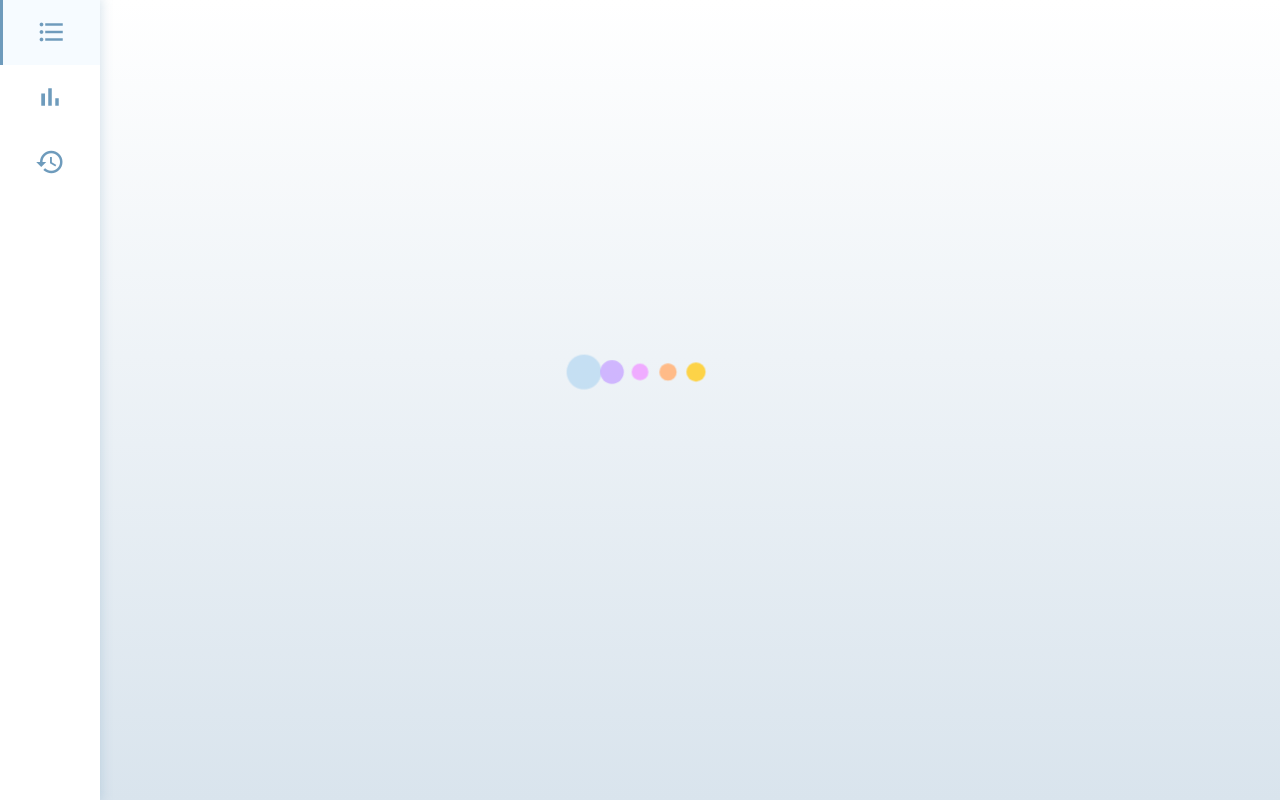
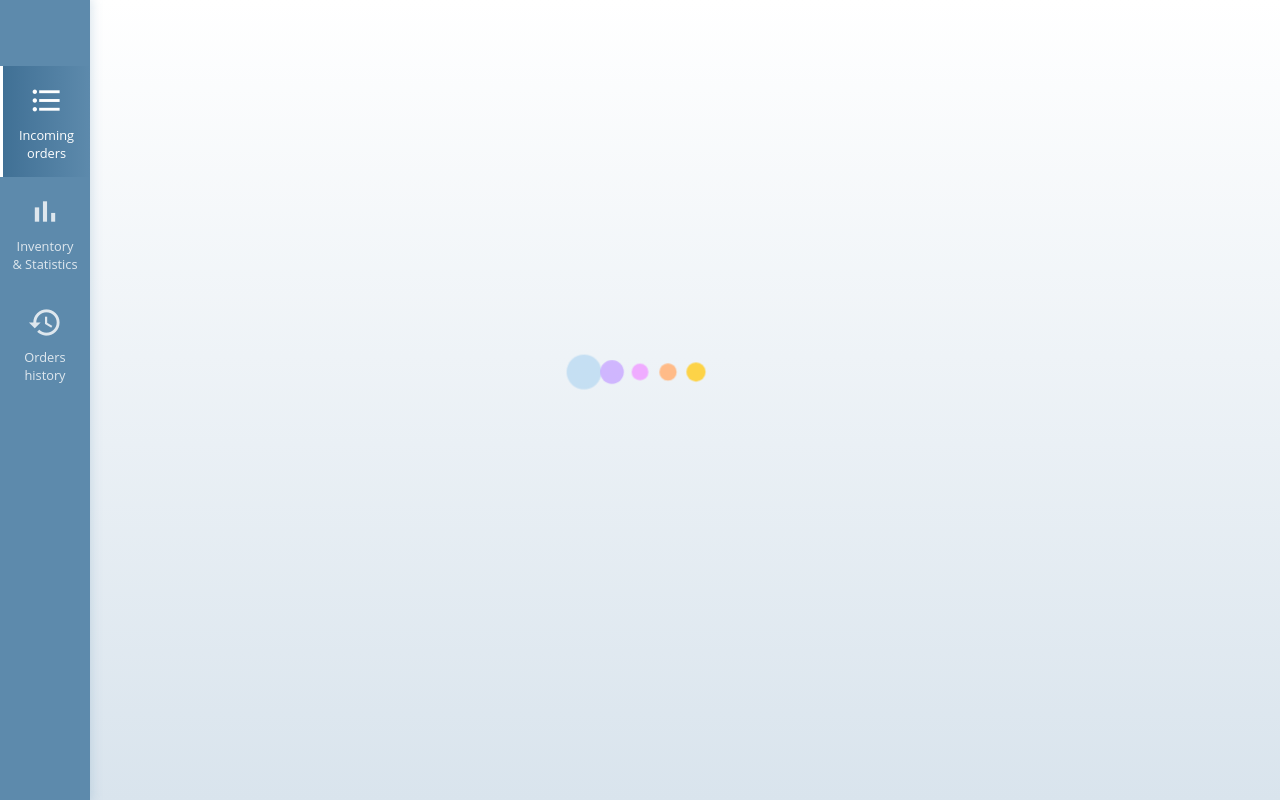
Before and after one commit to annacyb/fooBar-dashboard-improvements, a website built with Vite: page index.html in a window 1280 px wide. Shown: the top 800 px of the page. Built offline with nearby package versions, Linux system fonts and the light colour scheme; no server answers; a web font is replaced by a local one.

Commit message:
Side menu changed to dark, finished for desktop

```diff
--- a/index.html
+++ b/index.html
@@ -7,57 +7,40 @@
     <meta name="viewport" content="width=device-width, initial-scale=1.0" />
     <link rel="stylesheet" href="./style.scss" />
     <link rel="stylesheet" href="https://fonts.googleapis.com/icon?family=Material+Icons" />
-    <title>Orders</title>
+    <title>Incoming orders</title>
   </head>
   <body>
     <head>
       <nav>
-        <!-- <div id="side-nav">
+        <aside id="side-nav">
           <a href="./index.html">
-            <img src="./images/logo-small.png" alt="Logo" class="logo-img" />
+            <img src="./images/logo-small-white.png" alt="Logo" class="logo-img" />
           </a>
-
+          <ul>
             <a href="./index.html">
-            <div class="nav-elem">
-              <img src="./icons/orders-active.svg" alt="" />
-              <p style="font-weight: 600">Orders</p>
-            </div>
-          </a>
-
-          <a href="./inventory.html">
-            <div class="nav-elem">
-              <img src="./icons/inventory&statistics.svg" alt="" />
-              <p>Inventory<br />& Statistics</p>
-            </div>
-          </a>
-
-          <a href="./history.html">
-            <div class="nav-elem">
-              <img src="./icons/history.svg" alt="" />
-              <p>History</p>
-            </div>
-          </a>
-        </div> -->
-        <aside id="side-nav">
-          <ul>
               <li class="active">
                 <div class="nav-item">
                   <i class="material-icons">format_list_bulleted</i>
-                <span>Incoming orders</span>
                 </div>
+                <p>Incoming<br />orders</p>
               </li>
+            </a>
+            <a href="./inventory.html">
               <li>
                 <div class="nav-item">
                   <i class="material-icons">bar_chart</i>
-                <span>Inventory & Statistics</span>
                 </div>
+                <p>Inventory<br />& Statistics</p>
               </li>
+            </a>
+            <a href="./history.html">
               <li>
                 <div class="nav-item">
                   <i class="material-icons">history</i>
-                <span>Orders history</span>
                 </div>
+                <p>Orders<br/>history</p>
               </li>
+            </a>
           </ul>
         </aside>
 
@@ -71,7 +54,7 @@
           <a href="./index.html">
             <div class="nav-elem-mobile">
               <img src="./icons/orders-active.svg" alt="" />
-              <p>Orders</p>
+              <p>Incoming orders</p>
             </div>
           </a>
 
@@ -105,13 +88,13 @@
       </div>
 
       <div id="top-bar">
-        <h1 id="web-title">Orders</h1>
+        <h1 id="web-title">Incoming orders</h1>
         <div id="cont-closing-time" class="closing-time">
           <img src="./icons/time-left.svg" alt="" class="icon1" />
           <p><span id="closing-in">Closing in </span><span id="closingHour"></span>h <span id="closingMinutes"></span><span>min</span></p>
         </div>
         <div class="cont-separator"></div>
-        <div id="web-title-mobile"><h1>Orders</h1></div>
+        <div id="web-title-mobile"><h1>Incoming orders</h1></div>
         <div id="cont-current-time" class="current-time">
           <p class="current-time-place"></p>
         </div>
--- a/sass/components/_navigation.scss
+++ b/sass/components/_navigation.scss
@@ -9,42 +9,54 @@ aside {
         list-style: none;
         padding-left: 0;
         li {
-            padding: 20px 0 10px 0;
+            padding: 20px 0 15px 0;
             cursor: pointer;
+            opacity: 0.8;
+            // border: solid 1.5px #5d8aac;
             &:hover {
-                border-left: 3px solid colors.$blue-color3;
-                background: colors.$blue-color0;
+                opacity: 1;
+                border-left: 3px solid colors.$orange-color3;
+                transition: 0.4s ease-out;
+                // border-top: #407095 solid 1.5px;
+                // border-bottom: #407095 solid 1.5px;
+                background-color: #6894b5;
                 i {
-                    color: colors.$blue-color3 !important;
+                    color: white !important;
+                }
+                p {
+                    font-weight: 500;
+                    color: white;
                 }
             }
             .nav-item {
                 display: inline-block;
-                width: 30px;
+                width: 35px;
                 overflow: hidden;
-                height: 30px;
-                transition: width .3s ease-in-out;
+                height: 35px;
                 white-space: nowrap;
                 color: colors.$blue-color3;
                 i {
                     float: left;
                     position: relative;
                     top: -3px;
-                    color: colors.$blue-color3;
-                    font-size: 30px;
-                }
-                span {
-                    opacity: 0;
-                    transition: all 0.2s ease-in-out;
+                    color: white;
+                    font-size: 35px;
                 }
             }
+
         }
-        .active{
-            border-left: 3px solid colors.$orange-color3;
-            background: colors.$orange-color0;
+        .active {
+            opacity: 1;
+            border-left: 3px solid white;
+            // background: #5a87a9;
+            background: linear-gradient(90deg, #407095 0%, #5d8aac 100%, rgba(93, 138, 172, 0) 100%);
             i {
-                color: colors.$orange-color3 !important;
+                color: white !important;
             }
+        }
+        p {
+            color: white;
+            font-weight: 400;
         }
     }
 }
@@ -62,9 +74,9 @@ aside {
 
     top: 0;
     left: 0;
-    width: 100px;
+    width: 90px;
     height: 100vh;
-    background-color: white;
+    background-color: #5d8aac;
 
     -webkit-box-shadow: 0px 0px 10px 2px rgb(110 155 188 / 25%);
     box-shadow: 0px 0px 10px 2px rgb(110 155 188 / 25%);
@@ -73,9 +85,8 @@ aside {
 }
 
 #side-nav p {
-    padding-top: 10px;
-    padding-left: 10px;
-    padding-right: 10px;
+    padding-left: 8px;
+    padding-right: 8px;
     font-size: 0.8rem;
     text-align: center;
 }
@@ -93,8 +104,10 @@ aside {
 }
 
 .logo-img {
-    width: 70px;
-    margin-top: 5px;
+    width: 43px;
+    margin-top: 15px;
+    margin-bottom: 10px;
+    opacity: 0;
 }
 
 @media only screen and (max-width: 600px) {
--- a/sass/orders/_layout-orders.scss
+++ b/sass/orders/_layout-orders.scss
@@ -3,7 +3,7 @@
 // GENERAL
 
 #main-orders {
-    margin-left: 100px;
+    margin-left: 90px;
 }
 
 #orders-content {
@@ -20,7 +20,7 @@
     background-color: #ebebeb;
 
     padding-top: 30px;
-    padding-left: 30px;
+    padding-left: 50px;
     padding-right: 25px;
     padding-bottom: 30px;
 
@@ -320,7 +320,7 @@
     }
 
     #orders-content {
-        margin-left: 100px;
+        margin-left: 90px;
     }
 
     #bartenders-wrapper {
```
Also changed, not shown: public/images/logo-small-white.png (added). Lines whose indentation alone changed are shown as unchanged.
